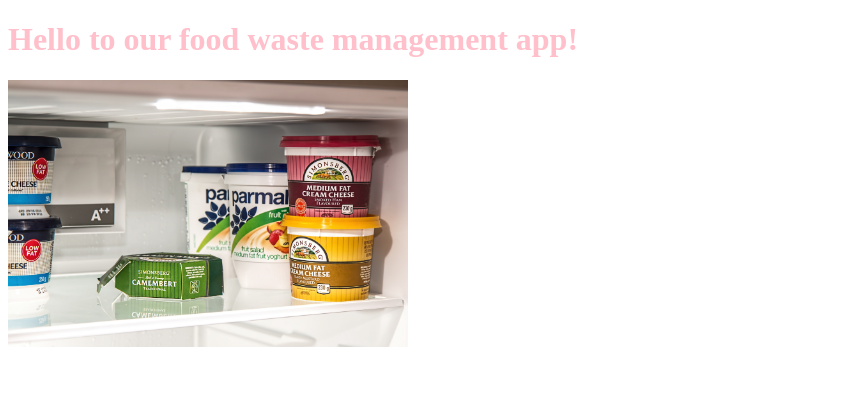
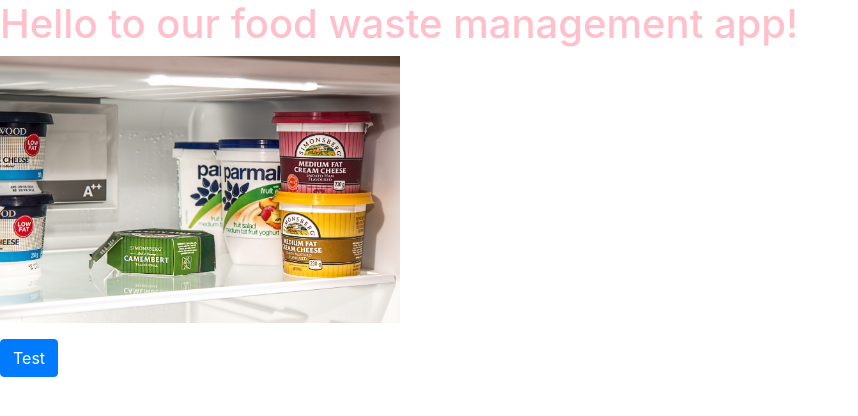
Before and after one commit to cristinabianca1609/GUTS2019, a Django app: page / in a window 1280 px wide. Shown: the top 416 px of the page, without its empty margins (0-858 px from the left). Run offline with Django 3.2, Linux system fonts and the light colour scheme; some libraries are stand-ins or nearby versions.

Commit message:
linked bootstrap; added empty test button

```diff
--- a/food_waste_project/templates/food_waste_management_app/index.html
+++ b/food_waste_project/templates/food_waste_management_app/index.html
@@ -5,9 +5,12 @@
     <meta charset="utf-8">
     <title>Food Waste Management</title>
     <link rel="stylesheet" href="{% static "css/mystyle.css" %}">
+    <link rel="stylesheet" href="https://stackpath.bootstrapcdn.com/bootstrap/4.3.1/css/bootstrap.min.css" integrity="sha384-ggOyR0iXCbMQv3Xipma34MD+dH/1fQ784/j6cY/iJTQUOhcWr7x9JvoRxT2MZw1T" crossorigin="anonymous">
   </head>
   <body>
     <h1>Hello to our food waste management app!</h1>
     <img src="{% static "images/fridge-food.jpg" %}" alt = 'Inside of fridge.' width="400"/>
+    <p> </p>
+    <button type="button" class="btn btn-primary">Test</button>
   </body>
 </html>
```
